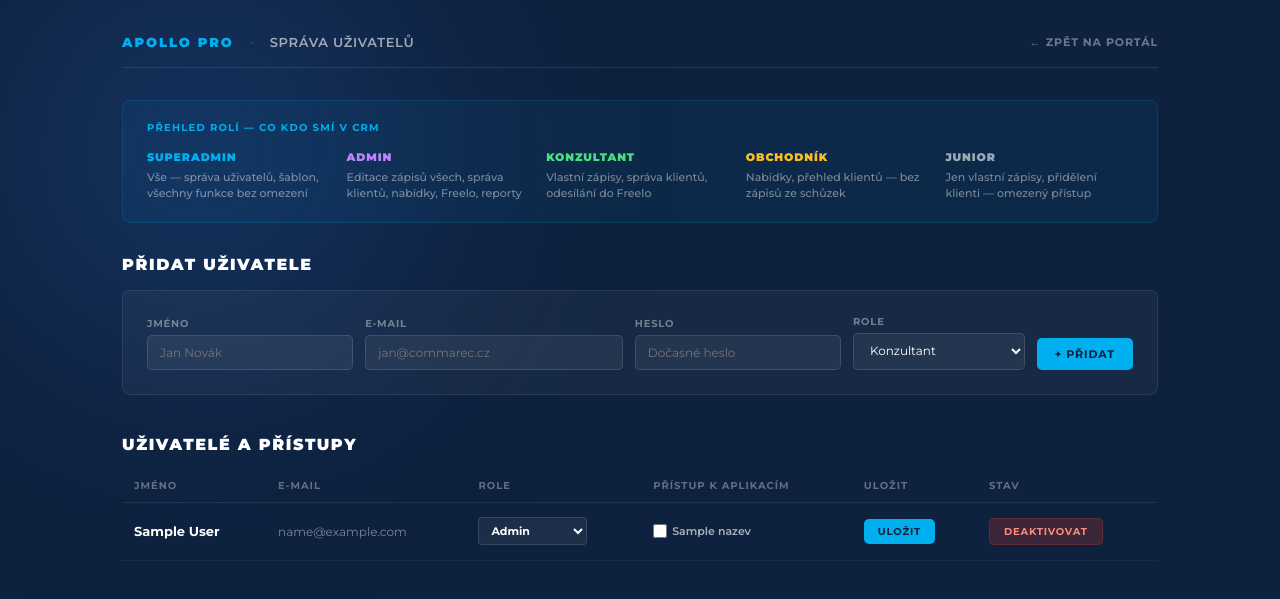
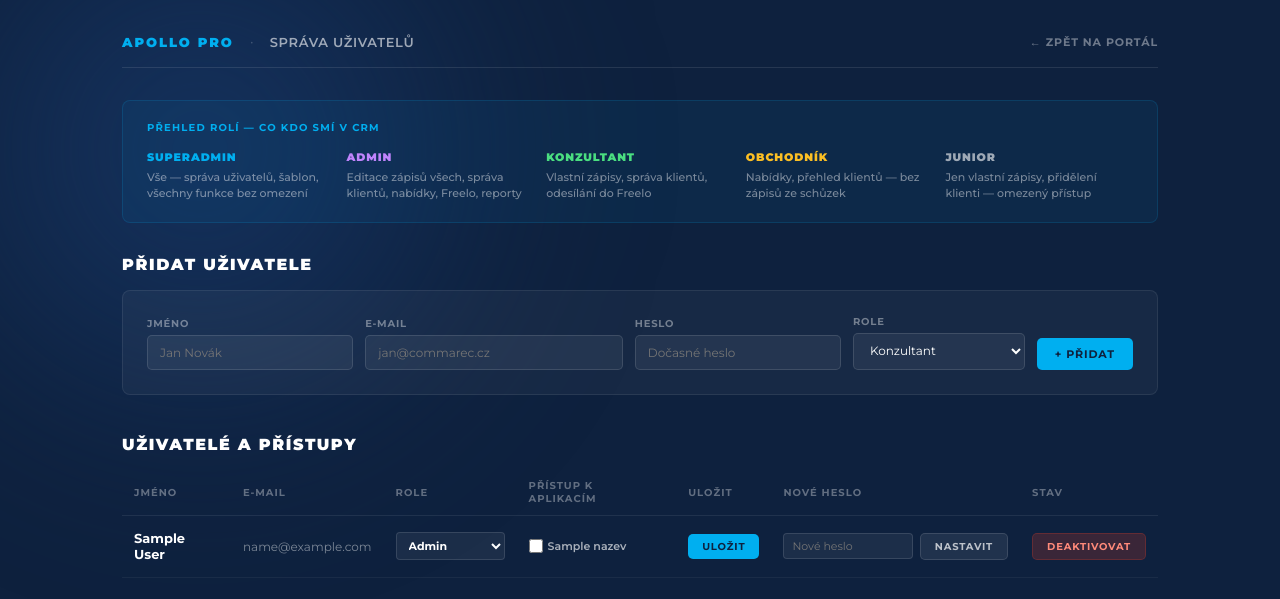
Before and after one commit to CommarecMK/portal_apollopro, a Flask app: template templates/admin.html in a window 1280 px wide. Shown: the top 599 px of the page. Run offline with Flask 3, Linux system fonts and the light colour scheme; tables that the repository leaves empty hold one stand-in row (values such as "Sample post"); the template is opened without the code that fills it: values that come from a table or form of the project are taken from there, most other values are stand-ins (such as "Sample title", 1, 10 or a date in 2020).

Commit message:
Add files via upload

```diff
--- a/templates/admin.html
+++ b/templates/admin.html
@@ -155,6 +155,7 @@ h2 { font-size: 1rem; font-weight: 900; text-transform: uppercase; letter-spacin
           <th>Role</th>
           <th>Přístup k aplikacím</th>
           <th>Uložit</th>
+          <th>Nové heslo</th>
           <th>Stav</th>
         </tr>
       </thead>
@@ -203,6 +204,16 @@ h2 { font-size: 1rem; font-weight: 900; text-transform: uppercase; letter-spacin
             {% endif %}
           </td>
           <td>
+            {% if u.id != current_user.id %}
+            <form method="POST" action="{{ url_for('main.uzivatel_heslo', user_id=u.id) }}" style="display:flex;gap:0.4rem;align-items:center;">
+              <input type="text" name="heslo" placeholder="Nové heslo"
+                style="background:rgba(255,255,255,0.06);border:1px solid rgba(255,255,255,0.12);border-radius:4px;padding:5px 8px;font-family:'Montserrat',sans-serif;font-size:11px;color:#fff;outline:none;width:130px;"
+                minlength="6">
+              <button type="submit" class="btn btn-sm" style="background:rgba(255,255,255,0.08);color:rgba(255,255,255,0.7);border:1px solid rgba(255,255,255,0.12);">Nastavit</button>
+            </form>
+            {% endif %}
+          </td>
+          <td>
             <form method="POST" action="{{ url_for('main.uzivatel_aktivovat', user_id=u.id) }}">
               <button type="submit" class="btn btn-sm {{ 'btn-danger' if u.is_active else 'btn-success' }}"
                 {{ 'disabled' if u.id == current_user.id else '' }}>
```
Also changed, not shown: app/routes/main.py (+13 -0 lines).
